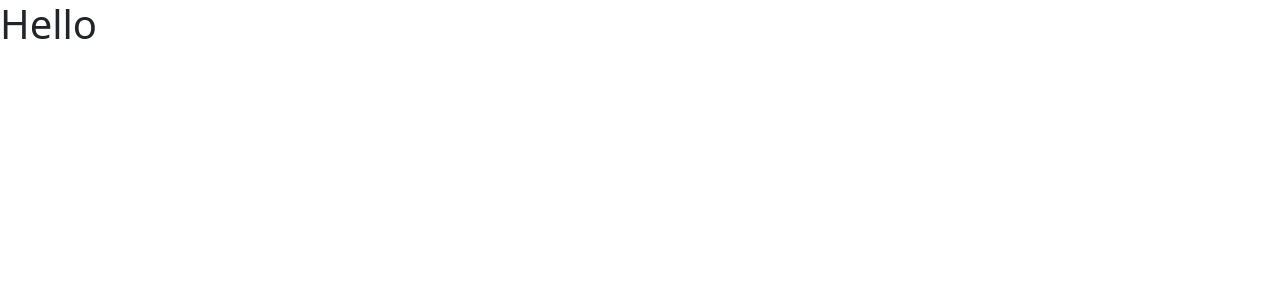
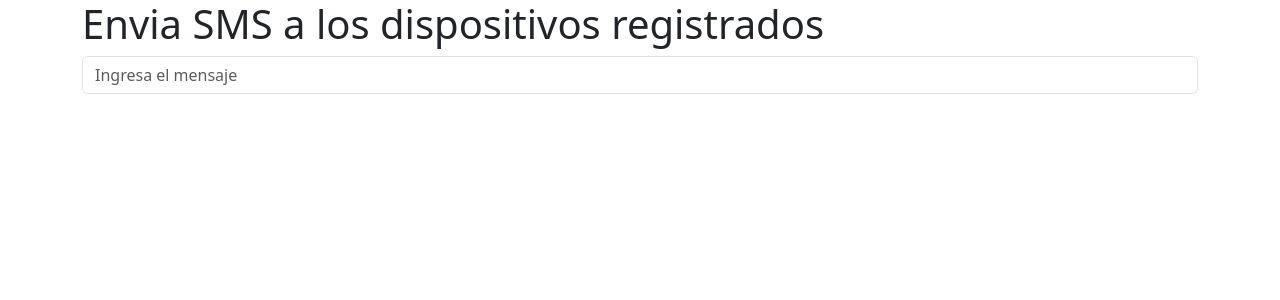
Before and after one commit to chrisvg-dev/villegas-aws-messages, a React (Create React App) app in the folder frontend/: page / in a window 1280 px wide. Shown: the top 300 px of the page. Built offline with nearby package versions, Linux system fonts and the light colour scheme.

Commit message:
Se sube campo de texto con evento

```diff
--- a/frontend/src/home/index.tsx
+++ b/frontend/src/home/index.tsx
@@ -2,7 +2,16 @@ import React from 'react';
 import ReactDOM from 'react-dom/client';
 
 export const Message = () => {
+    const sendMessage = () => {
+        alert('Click we');
+    }
+
     return (
-        <h1>Hello</h1>
+        <>
+            <section className='container'>
+                <h1>Envia SMS a los dispositivos registrados</h1>
+                <input onKeyUp={sendMessage} className='form-control' type="text" placeholder='Ingresa el mensaje' />
+            </section>
+        </>
     );
 }
```
